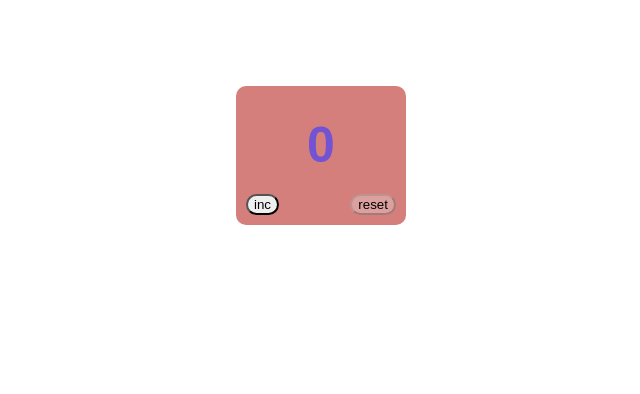
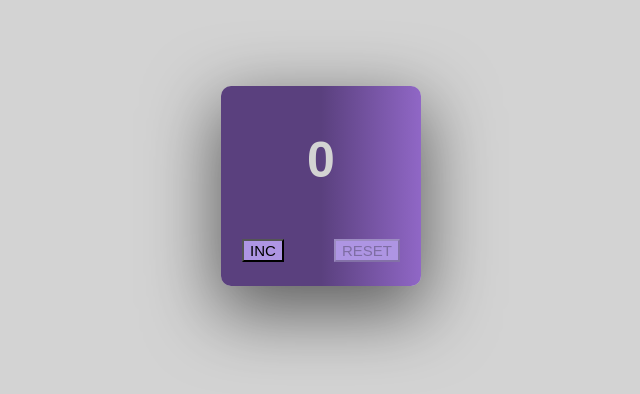
Before and after one commit to fedorgerasimov/Counter, a React (Create React App) app: page / in a window 1280 px wide. Shown: the part 114-508 px from the top of the page, without its empty margins (319-959 px from the left). Built offline with nearby package versions, Linux system fonts and the light colour scheme.

Commit message:
changed css

```diff
--- a/src/App.tsx
+++ b/src/App.tsx
@@ -16,12 +16,13 @@ function App() {
 
 
   return (
-      <div className={style.wrapper}>
+      <div className={style.container}>
         <h2>{counter}</h2>
-        <div className={style.button}>
-          <Button disabled={counter > 4} callback={IncButton} name={'inc'}/>
-          <Button disabled={counter === 0} callback={ResetButton} name={'reset'}/>
+        <div className={style.buttons_container}>
+          <Button disabled={counter > 4} callback={IncButton} name={'INC'}/>
+          <Button disabled={counter === 0} callback={ResetButton} name={'RESET'}/>
         </div>
+
       </div>
   )
 }
--- a/src/Button.css
+++ b/src/Button.css
@@ -1,15 +1,32 @@
 .btn {
-    /*background-color: #ffd106;*/
-    color: black;
-    border-radius: 25px;
+    background-color: #ae95e3;
 
+    font-size: 15px
 }
 
+.btn::after {
+    content: '';
+    position: absolute;
+    z-index: -1;
+    -webkit-transition: all 0.3s;
+    -moz-transition: all 0.3s;
+    transition: all 0.3s;
+}
+
+.btn:hover {
+    color: black;
+    background: #c6b8e3;
+}
+
+.btn:focus,.btn:active {
+    outline: none !important;
+    background-color: blueviolet;
+}
 /*
+
 .btn:focus,.btn:active {
     outline: none !important;
     box-shadow: none;
-    background-color: #7153d4;
-    color: aliceblue;
-}
-*/
+    background-color: #242038;
+    color: #F7ECE1;
+}*/
--- a/src/Counter.module.css
+++ b/src/Counter.module.css
@@ -1,30 +1,35 @@
 body {
-    font-family: Arial, sans-serif;
+    font-family: sans-serif;
     /*min-height: 100vh;*/
-    padding-top: 200px;
     display: flex;
     justify-content: center;
     align-items: center;
+    background: lightgrey;
 }
 
-.wrapper {
-    width: 150px;
-    margin: auto;
+.container {
+    height:200px;
+    width:200px;
+    margin: 200px auto;
     border-radius: 10px;
-    background-color: #d47f7c;
-    padding: 10px;
-    text-align: center;
+    box-shadow: rgba(0, 0, 0, 0.56) 0px 22px 70px 4px;
+    background: linear-gradient(90deg, rgba(90,64,126,1) 50%, rgba(144,103,198,1) 100%);
+    display: flex;
+    flex-direction: column;
+    justify-content: center;
+    align-items: center;
+    row-gap: 30px;
 }
 
 h2 {
     margin: 0;
     padding: 20px;
     font-size: 50px;
-    color: #7153d4;
+    color: lightgrey;
+
 }
 
-.button {
+.buttons_container {
     display: flex;
-    justify-content: space-between;
-    /*column-gap:70px;*/
+    column-gap: 50px;
 }
```
